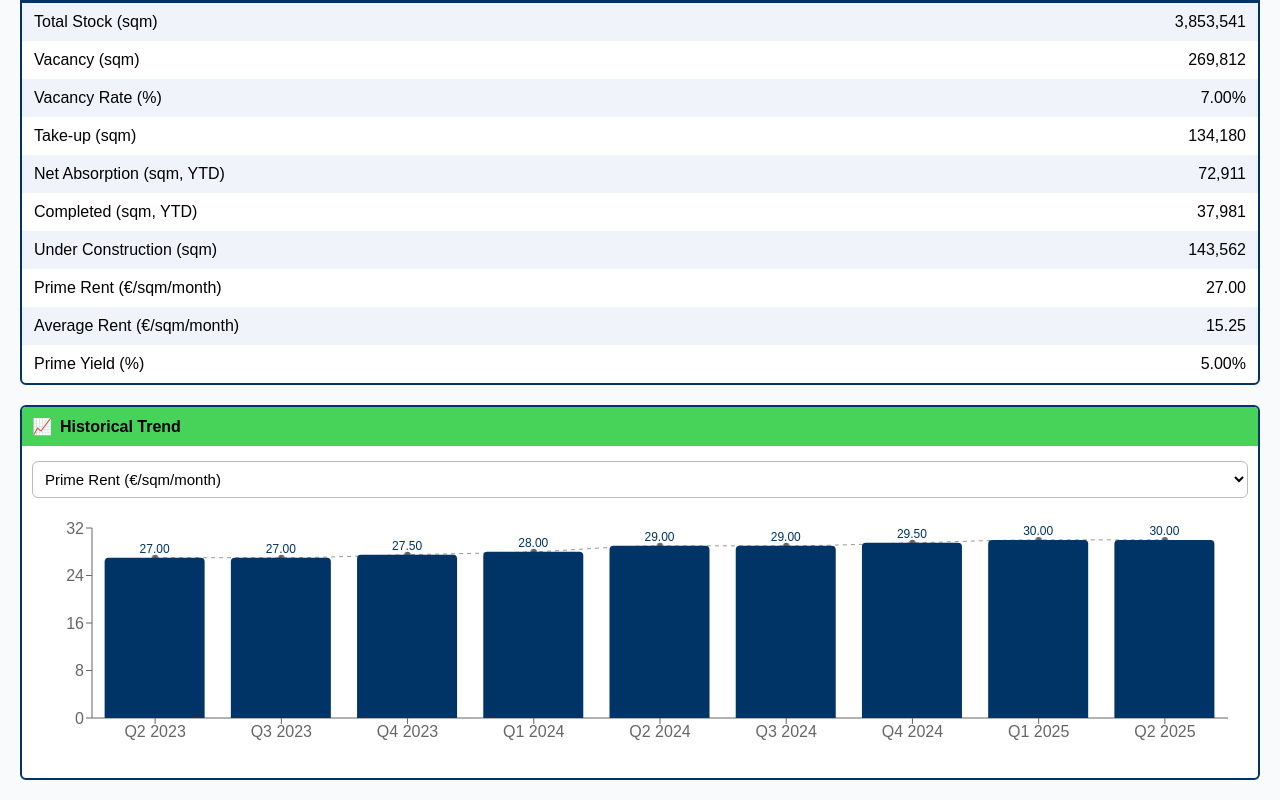
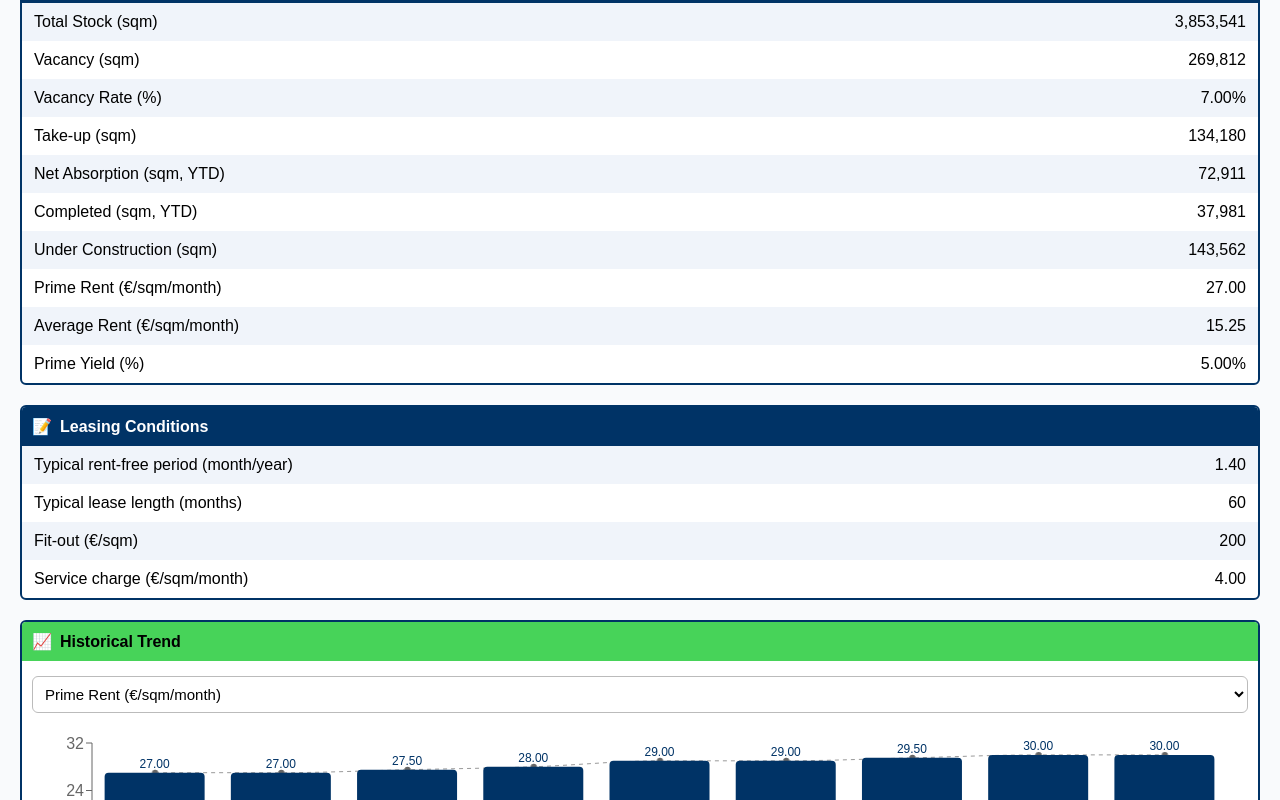
Before and after one commit to Musicandy13/market-data-cee-map, a React (Vite) app: page / in a window 1280 px wide. Shown: the part 437-1237 px from the top of the page. Built offline with nearby package versions, Linux system fonts and the light colour scheme.

Commit message:
Update DataExplorer.jsx

```diff
--- a/src/DataExplorer.jsx
+++ b/src/DataExplorer.jsx
@@ -1,3 +1,4 @@
+// src/DataExplorer.jsx
 import React, { useEffect, useState } from "react";
 import {
   ResponsiveContainer,
@@ -11,24 +12,27 @@ import {
 } from "recharts";
 import "./App.css";
 
-/* ===== Helpers ===== */
+/* ===== Helpers (keep first-block semantics) ===== */
 function fmtNumber(n) {
   if (n === null || n === undefined || n === "" || Number.isNaN(n)) return "–";
   const v = Number(n);
   if (Math.abs(v) >= 1000) return v.toLocaleString(undefined, { maximumFractionDigits: 0 });
   return v.toLocaleString(undefined, { maximumFractionDigits: 2 });
 }
+
 function fmtMoney(n) {
   if (n === null || n === undefined || n === "" || Number.isNaN(n)) return "–";
   const v = Number(n);
   return v.toLocaleString(undefined, { minimumFractionDigits: 2, maximumFractionDigits: 2 });
 }
+
 function fmtPercent(n) {
   if (n === null || n === undefined || n === "" || Number.isNaN(n)) return "–";
   const v = Number(n);
   if (Math.abs(v) <= 1) return (v * 100).toFixed(2) + "%";
   return v.toFixed(2) + "%";
 }
+
 function coerceNumber(v) {
   if (v === null || v === undefined) return null;
   if (typeof v === "number") return v;
@@ -40,6 +44,7 @@ function coerceNumber(v) {
   const num = parseFloat(s);
   return Number.isNaN(num) ? null : num;
 }
+
 function Row({ label, value }) {
   return (
     <div className="row">
@@ -49,7 +54,7 @@ function Row({ label, value }) {
   );
 }
 
-/* ===== Build historical series ===== */
+/* ===== Build historical series (safe reads) ===== */
 function buildTrendSeries(raw, country, city, submarket, metric) {
   const cityNode = raw?.countries?.[country]?.cities?.[city];
   if (!cityNode?.periods) return [];
@@ -84,7 +89,7 @@ function buildTrendSeries(raw, country, city, submarket, metric) {
   return out;
 }
 
-/* ===== Single-series tooltip for Trend chart ===== */
+/* ===== Clean single-series tooltip for Trend chart ===== */
 const SingleTooltip = ({ active, payload, label, metric }) => {
   if (!active || !payload || !payload.length) return null;
   const val = payload[0]?.value;
@@ -106,7 +111,7 @@ const SingleTooltip = ({ active, payload, label, metric }) => {
   );
 };
 
-/* ===== Trend chart ===== */
+/* ===== Trend chart (bars + faint line) ===== */
 function BarTrendChart({ data, metric }) {
   if (!data || data.length === 0) return <div style={{ marginTop: 10 }}>No data for this metric.</div>;
 
@@ -143,7 +148,7 @@ function ComparisonBlock({ raw, baseCountry, baseCity, baseSubmarket }) {
   const [submarket2, setSubmarket2] = useState("");
   const [metric, setMetric] = useState("primeRentEurSqmMonth");
 
-  // Initialize
+  // Initialize comparison with the first available triplet from JSON
   useEffect(() => {
     if (!raw?.countries) return;
     const cList = Object.keys(raw.countries);
@@ -166,7 +171,7 @@ function ComparisonBlock({ raw, baseCountry, baseCity, baseSubmarket }) {
     setSubmarket2((prev) => prev || subs[0] || "");
   }, [raw]);
 
-  // When country2 changes → reset city2 & submarket2
+  // When country2 changes → reset city2 & submarket2 sensibly
   useEffect(() => {
     if (!country2) return;
     const cities = Object.keys(raw?.countries?.[country2]?.cities || {});
@@ -209,6 +214,7 @@ function ComparisonBlock({ raw, baseCountry, baseCity, baseSubmarket }) {
   let compData = buildTrendSeries(raw, country2, city2, submarket2, metric);
   if (compData.length === 0) compData = buildTrendSeries(raw, country2, city2, "", metric);
 
+  // For tooltip labels
   const seriesNameBase = baseCity + (baseSubmarket ? " — " + baseSubmarket : "");
   const seriesNameComp = city2 + (submarket2 ? " — " + submarket2 : "");
 
@@ -292,7 +298,7 @@ function ComparisonBlock({ raw, baseCountry, baseCity, baseSubmarket }) {
               content={({ active, payload, label }) => {
                 if (!active || !payload?.length) return null;
 
-                // Deduplicate by dataKey (Bar+Line share the same keys)
+                // Deduplicate by dataKey (Bar + Line share keys)
                 const byKey = new Map();
                 for (const p of payload) {
                   if ((p?.dataKey === "base" || p?.dataKey === "comp") && p.value != null) {
@@ -301,12 +307,8 @@ function ComparisonBlock({ raw, baseCountry, baseCity, baseSubmarket }) {
                 }
 
                 const rows = [];
-                if (byKey.has("base")) {
-                  rows.push({ name: seriesNameBase, val: byKey.get("base"), color: "#0b3d91" });
-                }
-                if (byKey.has("comp")) {
-                  rows.push({ name: seriesNameComp, val: byKey.get("comp"), color: "#7fb3ff" });
-                }
+                if (byKey.has("base")) rows.push({ name: seriesNameBase, val: byKey.get("base"), color: "#0b3d91" });
+                if (byKey.has("comp")) rows.push({ name: seriesNameComp, val: byKey.get("comp"), color: "#7fb3ff" });
 
                 const fmt = (v) =>
                   metric === "vacancyRate" || metric === "primeYield"
@@ -344,7 +346,7 @@ function ComparisonBlock({ raw, baseCountry, baseCity, baseSubmarket }) {
   );
 }
 
-/* ===== Main App ===== */
+/* ===== Main App (first block + leasing + trend + comparison) ===== */
 export default function DataExplorerApp() {
   const [raw, setRaw] = useState(null);
   const [loading, setLoading] = useState(true);
@@ -356,6 +358,7 @@ export default function DataExplorerApp() {
   const [period, setPeriod] = useState("");
   const [selectedMetric, setSelectedMetric] = useState("primeRentEurSqmMonth");
 
+  // initial load
   useEffect(() => {
     setLoading(true);
     fetch("/market_data.json")
@@ -523,7 +526,7 @@ export default function DataExplorerApp() {
         {city} — {period} — {submarket || "City total"}
       </h2>
 
-      {/* ---- Market Metrics ---- */}
+      {/* ---- Market Metrics (first block kept) ---- */}
       <div className="section-box">
         <div className="section-header">
           <span>📊</span> Market Metrics
@@ -557,6 +560,17 @@ export default function DataExplorerApp() {
             })()
           )}
         />
+      </div>
+
+      {/* ---- Leasing (first block kept) ---- */}
+      <div className="section-box">
+        <div className="section-header">
+          <span>📝</span> Leasing Conditions
+        </div>
+        <Row label="Typical rent-free period (month/year)" value={fmtMoney(leasingSource?.rentFreeMonthPerYear ?? null)} />
+        <Row label="Typical lease length (months)" value={fmtNumber(leasingSource?.leaseLengthMonths ?? null)} />
+        <Row label="Fit-out (€/sqm)" value={fmtNumber(leasingSource?.fitOutEurSqmShellCore ?? null)} />
+        <Row label="Service charge (€/sqm/month)" value={fmtMoney(leasingSource?.serviceChargeEurSqmMonth ?? null)} />
       </div>
 
       {/* ---- Historical Trend ---- */}
```
